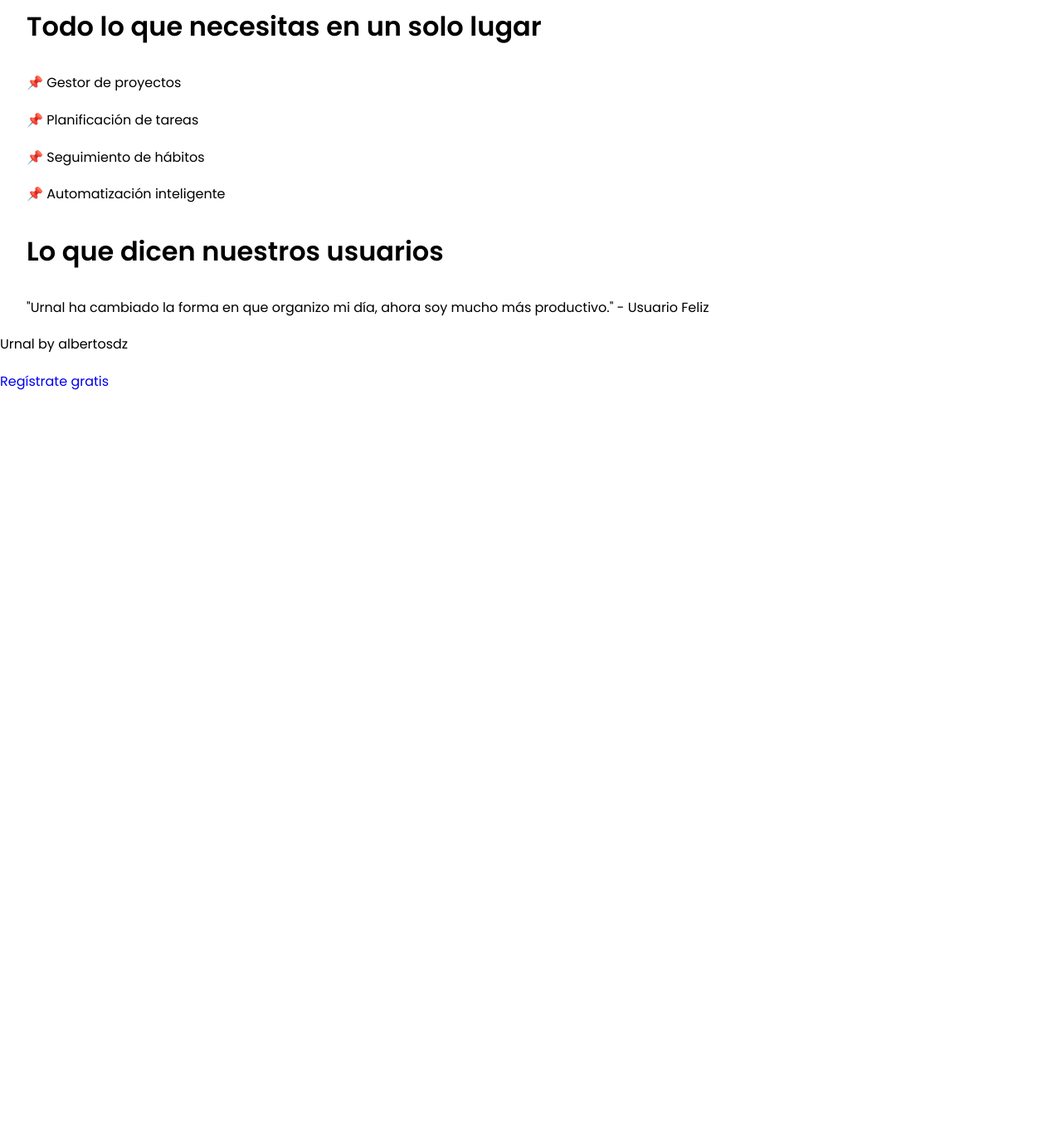
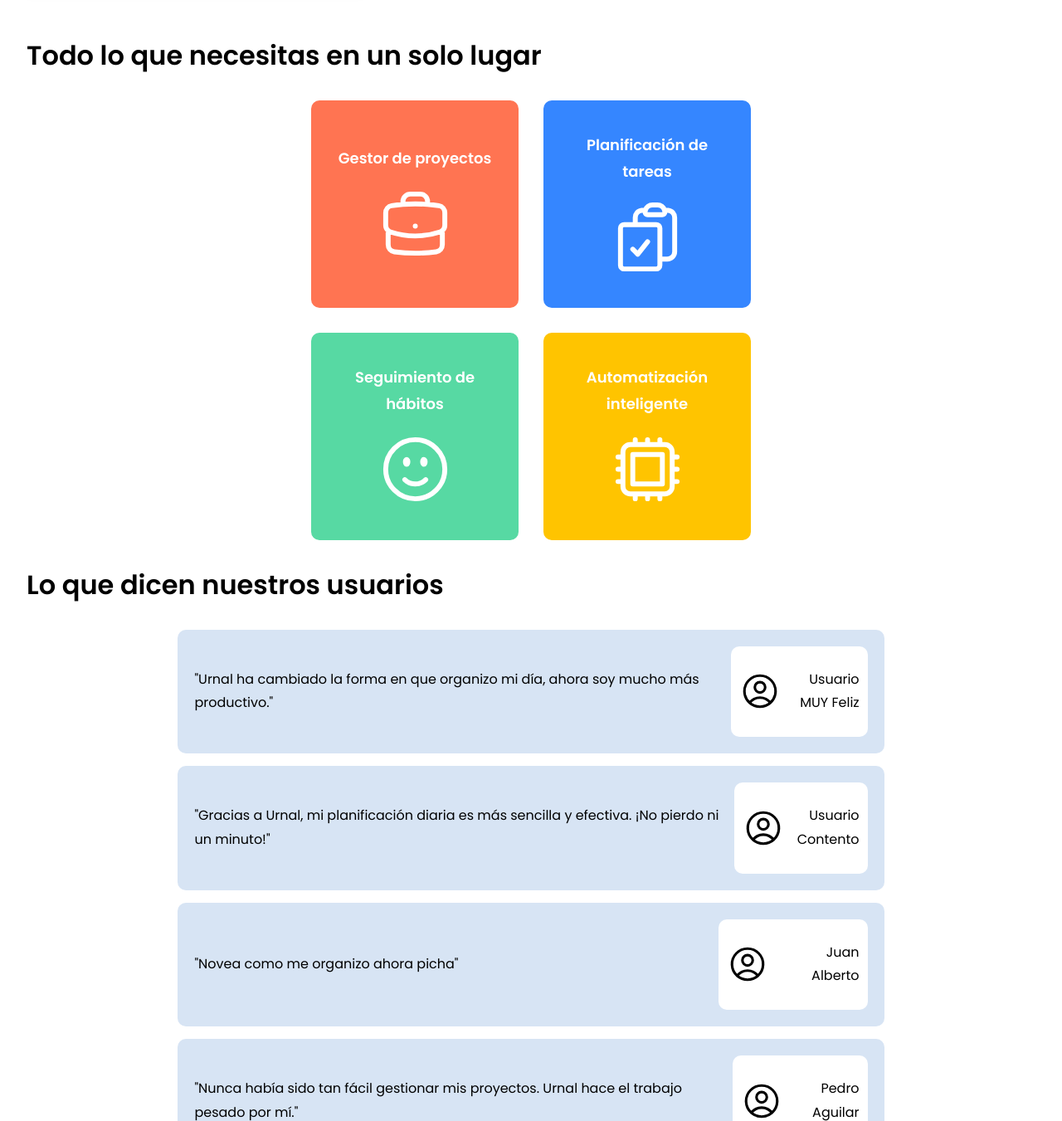
Before and after one commit to albertosdz/V2interfaz, a website: page index.html in a window 1280 px wide. Shown: the part 1449-2800 px from the top of the page at 83% size. Before the commit the page ends 1924 px from the top, so only its background shows below. Drawn offline with Linux system fonts and the light colour scheme; files whose address does not match are found by name.

Commit message:
Finish index.html

```diff
--- a/gulpfile.js
+++ b/gulpfile.js
@@ -17,7 +17,7 @@ const paths = {
 };
 
 function clean() {
-    return del(['build']);
+    return del(['build/**', '!build/img', '!build/img/**']);
 }
 
 function css() {
--- a/index.html
+++ b/index.html
@@ -45,7 +45,11 @@
           ayudarte a gestionar tus tareas, proyectos y hábitos de manera
           sencilla, permitiéndote concentrarte en lo que realmente importa.
         </p>
-        <div class="benefits__item" onclick="cambiarBeneficio('beneficio1')" id="beneItem1">
+        <div
+          class="benefits__item"
+          onclick="cambiarBeneficio('beneficio1')"
+          id="beneItem1"
+        >
           <h3>Automatización inteligente</h3>
           <p>
             Urnal ajusta automáticamente tus tareas y horarios según tus hábitos
@@ -53,7 +57,11 @@
             necesidad de configuraciones complejas.
           </p>
         </div>
-        <div class="benefits__item" onclick="cambiarBeneficio('beneficio2')" id="beneItem2">
+        <div
+          class="benefits__item"
+          onclick="cambiarBeneficio('beneficio2')"
+          id="beneItem2"
+        >
           <h3>Gestión flexible de tareas y proyectos</h3>
           <p>
             Organiza tu trabajo de la forma que prefieras, ya sea con listas,
@@ -61,7 +69,11 @@
             perder el control de tus objetivos.
           </p>
         </div>
-        <div class="benefits__item" onclick="cambiarBeneficio('beneficio3')" id="beneItem3">
+        <div
+          class="benefits__item"
+          onclick="cambiarBeneficio('beneficio3')"
+          id="beneItem3"
+        >
           <h3>Seguimiento de hábitos</h3>
           <p>
             Construye y mantiene hábitos saludables con recordatorios
@@ -70,35 +82,104 @@
           </p>
         </div>
 
-        <img src="build/img/beneficios.avif" alt="beneficios" id="beneficio1"/>
-        <img src="build/img//beneficios2.png" alt="beneficios" id="beneficio2"/>
-        <img src="build/img/beneficios3.png" alt="beneficios" id="beneficio3"/>
+        <img src="build/img/beneficios.avif" alt="beneficios" id="beneficio1" />
+        <img
+          src="build/img//beneficios2.png"
+          alt="beneficios"
+          id="beneficio2"
+        />
+        <img src="build/img/beneficios3.png" alt="beneficios" id="beneficio3" />
       </section>
 
       <!-- Funcionalidades -->
       <section id="features" class="features">
         <h2 class="features__title">Todo lo que necesitas en un solo lugar</h2>
         <div class="features__items">
-          <p class="features__item">📌 Gestor de proyectos</p>
-          <p class="features__item">📌 Planificación de tareas</p>
-          <p class="features__item">📌 Seguimiento de hábitos</p>
-          <p class="features__item">📌 Automatización inteligente</p>
+          <div class="features__item">
+            <h3>Gestor de proyectos</h3>
+            <img src="build/img/proyects.svg" alt="" />
+          </div>
+          <div class="features__item">
+            <h3>Planificación de tareas</h3>
+            <img src="build/img/tasks.svg" alt="" />
+          </div>
+          <div class="features__item">
+            <h3>Seguimiento de hábitos</h3>
+            <img src="build/img/habits.svg" alt="" />
+          </div>
+          <div class="features__item">
+            <h3>Automatización inteligente</h3>
+            <img src="build/img/brain.svg" alt="" />
+          </div>
         </div>
       </section>
 
       <!-- Testimonios -->
       <section id="testimonios" class="testimonials">
         <h2 class="testimonials__title">Lo que dicen nuestros usuarios</h2>
-        <p class="testimonials__text">
-          "Urnal ha cambiado la forma en que organizo mi día, ahora soy mucho
-          más productivo." - Usuario Feliz
-        </p>
+        <div class="testimonials__container">
+          <p class="testimonials__text">
+            "Urnal ha cambiado la forma en que organizo mi día, ahora soy mucho
+            más productivo."
+          </p>
+          <div class="testimonials__icon">
+            <img src="build/img/user.svg" alt="icono usuario" />
+            <p>Usuario MUY Feliz</p>
+          </div>
+        </div>
+
+        <div class="testimonials__container">
+
+          <p class="testimonials__text">
+            "Gracias a Urnal, mi planificación diaria es más sencilla y
+            efectiva. ¡No pierdo ni un minuto!"
+          </p>
+          <div class="testimonials__icon">
+            <img src="build/img/user.svg" alt="icono usuario" />
+            <p>Usuario Contento</p>
+          </div>
+        </div>
+
+        <div class="testimonials__container">
+          <p class="testimonials__text">
+            "Novea como me organizo ahora picha"
+          </p>
+          <div class="testimonials__icon">
+            <img src="build/img/user.svg" alt="icono usuario" />
+            <p>Juan Alberto</p>
+          </div>
+        </div>
+
+        <div class="testimonials__container">
+
+          <p class="testimonials__text">
+            "Nunca había sido tan fácil gestionar mis proyectos. Urnal hace el trabajo pesado por mí."
+          </p>
+          <div class="testimonials__icon">
+            <img src="build/img/user.svg" alt="icono usuario" />
+            <p>Pedro Aguilar</p>
+          </div>
+        </div>
       </section>
     </main>
 
     <footer id="signup" class="footer">
-      <p class="footer__title">Urnal by albertosdz</p>
-      <a href="#" class="button button--ghost">Regístrate gratis</a>
+      <p class="footer__title">
+        Urnal by <a href="https://github.com/albertosdz">albertosdz</a>
+      </p>
+      <div class="footer__redes">
+        <a href="https://www.instagram.com/"
+          ><img src="build/img/instagram.svg" alt="instagram"
+        /></a>
+        <a href="https://www.youtube.com/"
+          ><img src="build/img/youtube.svg" alt="youtube"
+        /></a>
+        <a href="https://x.com"><img src="build/img/x.svg" alt="x" /></a>
+        <a href="https://es.linkedin.com/"
+          ><img src="build/img/linkedin.svg" alt="linkedin"
+        /></a>
+      </div>
+      <a href="#" class="button--ghost">Regístrate gratis</a>
     </footer>
     <script src="build/js/bundle.min.js"></script>
   </body>
--- a/src/scss/base/_botones.scss
+++ b/src/scss/base/_botones.scss
@@ -10,3 +10,19 @@
     @include m.boton(transparent, v.$azul, solid .2rem);
 
 }
+
+.button--ghost {
+    background-color: transparent;
+    color: v.$blanco;
+    text-decoration: none;
+    padding: 1rem 3rem;
+    text-align: center;
+    border-radius: .5rem;
+    border: none;
+    transition: ease .3s;
+
+    &:hover {
+        background-color: grey;
+        cursor: pointer;
+    }
+}
--- a/src/scss/base/_variables.scss
+++ b/src/scss/base/_variables.scss
@@ -16,9 +16,12 @@ $desktop: 1024px;
 $negro: #000000;
 $blanco: #FFFFFF;
 $azul: #3586ff;
-$verde: #71B100;
+$verde: rgb(87, 217, 163);
 $azulClaro: #d7e4f4;
 $grisClaro: #f0f0f0;
+$naranja: rgb(255, 116, 82);
+$amarillo: rgb(255, 196, 0);
+
 
 $separacion: 5rem;
 
--- /dev/null
+++ b/src/scss/layout/_footer.scss
@@ -0,0 +1,29 @@
+@use "base/variables" as v;
+
+.footer {
+    background: v.$negro;
+
+    display: flex;
+    align-items: center;
+    height: fit-content;
+    justify-content: space-evenly;
+    padding: 2rem;
+
+    .footer__redes {
+        display: flex;
+        justify-content: space-between;
+        width: 20rem;
+        img {
+            height: 3.5rem;
+        }
+    }
+
+    .footer__title {
+        color: v.$blanco;
+
+        a{
+            color: v.$blanco;
+            text-decoration: underline;
+        }
+    }
+}
--- a/src/scss/layout/_index.scss
+++ b/src/scss/layout/_index.scss
@@ -1,2 +1,3 @@
 @forward 'header';
 @forward 'main';
+@forward 'footer';
--- a/src/scss/layout/_main.scss
+++ b/src/scss/layout/_main.scss
@@ -18,7 +18,7 @@
     grid-column: 1 / 3; // Ocupa las dos columnas
     grid-row: 2; // Segunda fila
     width: 75rem;
-    margin-top: 1.5rem;
+    margin-bottom: 5rem;
   }
 
   &__item {
@@ -63,6 +63,85 @@
     height: auto;
     object-fit: cover;
     justify-self: end;
+    align-self: center;
     border-radius: 1rem;
   }
 }
+
+.features__items {
+    margin: 0 auto;
+    @include m.grid(2, 3rem);
+    width: fit-content;
+
+
+
+    .features__item {
+        display: flex;
+        flex-direction: column;
+        justify-content: center;
+        align-items: center;
+        color: v.$blanco;
+
+        width: 25rem;
+        height: 25rem;
+        padding: 3rem;
+        text-align: center;
+        border-radius: 1rem;
+
+        &:nth-child(1){
+            background: v.$naranja;
+        }
+        &:nth-child(2){
+            background: v.$azul;
+        }
+        &:nth-child(3){
+            background: v.$verde;
+        }
+        &:nth-child(4){
+            background: v.$amarillo;
+        }
+
+        h3 {
+            margin: 0;
+            margin-bottom: 1.5rem;
+        }
+
+        img {
+            width: 50%;
+            margin: 0;
+
+        }
+    }
+}
+
+
+.testimonials__container {
+    width: 70%;
+    margin: 0 auto;
+    display: flex;
+    gap: 1rem;
+    align-items: center;
+    background: v.$azulClaro;
+    padding: 2rem;
+    margin-bottom: 1.5rem;
+    border-radius: 1rem;
+    justify-content: space-between;
+    .testimonials__icon {
+        width: 18rem;
+        background: v.$blanco;
+        display: flex;
+        justify-content: space-between;
+        align-items: center;
+        padding: 1rem;
+        gap: 1rem;
+        border-radius: 1rem;
+        img {
+            width: 5rem;
+        }
+        p {
+            text-align: right;
+            width: fit-content;
+        }
+    }
+
+}
```
Also changed, not shown: build/css/app.css, build/img/brain.svg (added), build/img/habits.svg (added), build/img/instagram.svg (added), build/img/linkedin.svg (added), build/img/proyects.svg (added), build/img/tasks.svg (added), build/img/user.svg (added), build/img/x.svg (added), build/img/youtube.svg (added), 3 other files.
